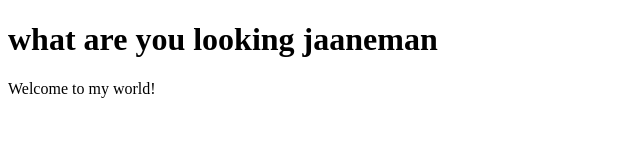
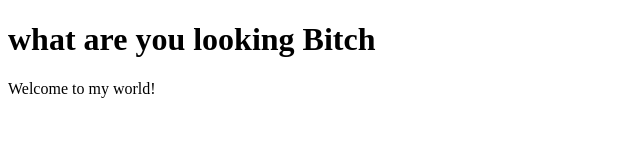
Before and after one commit to Fano-Hashmi/Practise, a website: page index.html in a window 1280 px wide. Shown: the whole page, without its empty margins (0-640 px from the left). Drawn offline with Linux system fonts and the light colour scheme.

Commit message:
Update index.html

```diff
--- a/index.html
+++ b/index.html
@@ -1,7 +1,7 @@
 <!DOCTYPE html>
 <html>
 <body>
-<h1>what are you looking jaaneman</h1>
+<h1>what are you looking Bitch</h1>
 <p>Welcome to my world!</p>
 </body>
 </html>
```
